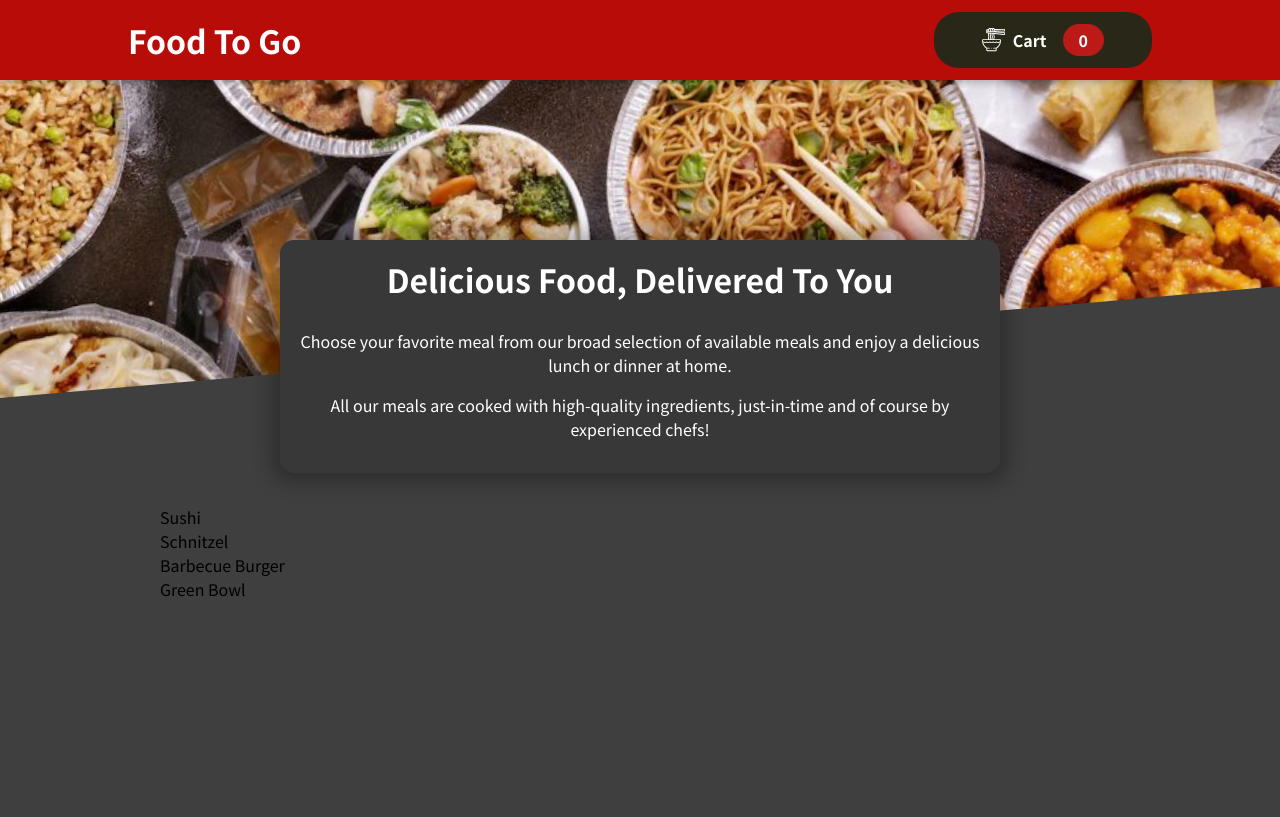
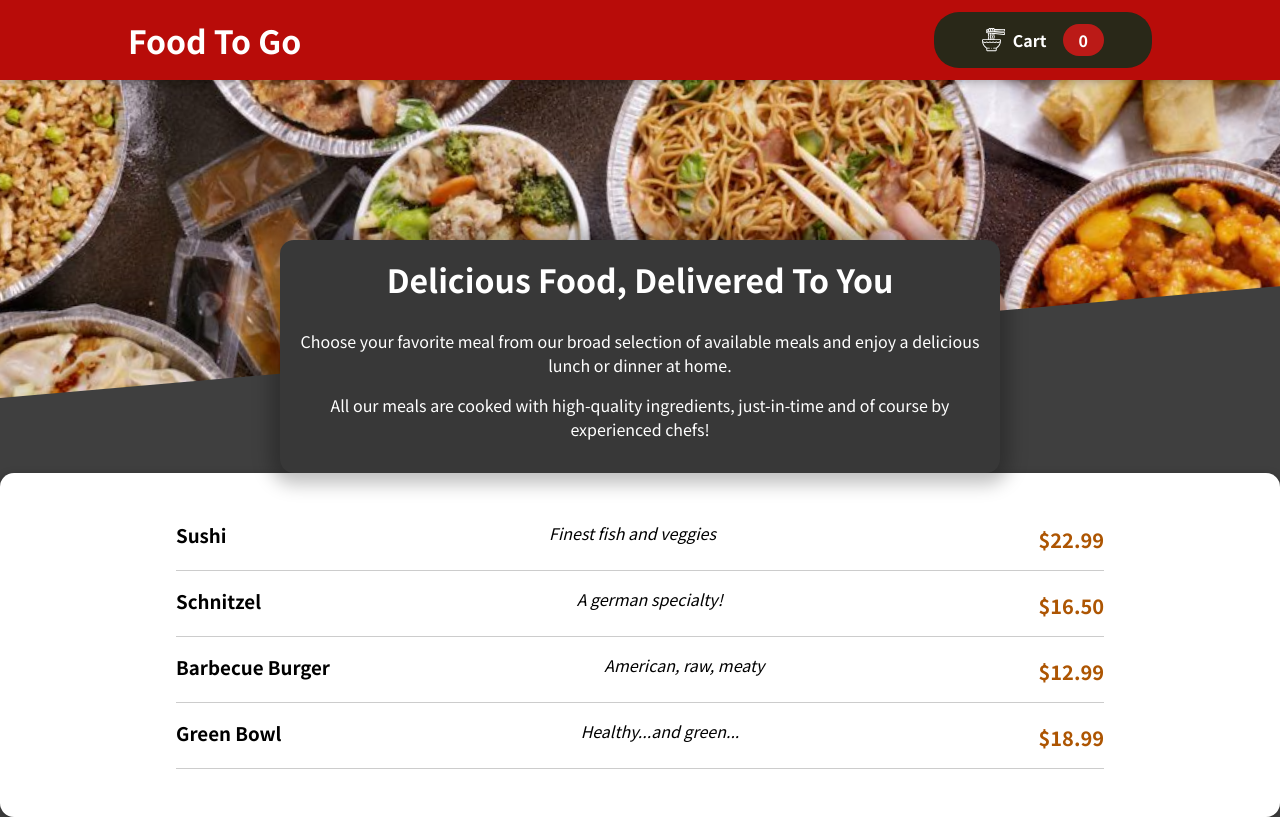
Before and after one commit to kremlevmax/food-order-app, a React (Create React App) app: page / in a window 1280 px wide. Built offline with nearby package versions, Linux system fonts and the light colour scheme.

Commit message:
Food List

```diff
--- a/src/components/Meals/AvailableMeals.js
+++ b/src/components/Meals/AvailableMeals.js
@@ -1,4 +1,5 @@
 import styles from "./AvailableMeals.module.css";
+import MealItem from "./MealItem/MealItem";
 
 const DUMMY_MEALS = [
   {
@@ -28,7 +29,13 @@ const DUMMY_MEALS = [
 ];
 
 const AvailableMeals = () => {
-  const availableMeals = DUMMY_MEALS.map((item) => <li>{item.name}</li>);
+  const availableMeals = DUMMY_MEALS.map((item) => (
+    <MealItem
+      name={item.name}
+      description={item.description}
+      price={item.price}
+    />
+  ));
 
   return (
     <section className={styles.meals}>
--- /dev/null
+++ b/src/components/Meals/MealItem/MealItem.js
@@ -0,0 +1,14 @@
+import styles from "./MealItem.module.css";
+
+const MealITem = (props) => {
+  const price = `$${props.price.toFixed(2)}`;
+  return (
+    <li className={styles.meal}>
+      <h3>{props.name}</h3>
+      <div className={styles.description}>{props.description}</div>
+      <div className={styles.price}>{price}</div>
+    </li>
+  );
+};
+
+export default MealITem;
--- a/src/components/Meals/Meals.js
+++ b/src/components/Meals/Meals.js
@@ -1,11 +1,14 @@
 import MealsSummary from "./MealsSummary";
 import AvailableMeals from "./AvailableMeals";
+import Card from "../UI/Card.js";
 
 const Meals = () => {
   return (
     <>
       <MealsSummary />
-      <AvailableMeals />
+      <Card>
+        <AvailableMeals />
+      </Card>
     </>
   );
 };
--- /dev/null
+++ b/src/components/UI/Card.js
@@ -0,0 +1,6 @@
+import styles from "./Card.module.css";
+
+const Card = (props) => {
+  return <div className={styles.card}>{props.children}</div>;
+};
+export default Card;
```
Also changed, not shown: src/components/Meals/MealItem/MealItem.module.css (renamed from src/css/MealItem.module.css), src/components/UI/Card.module.css (renamed from src/css/Card.module.css).
